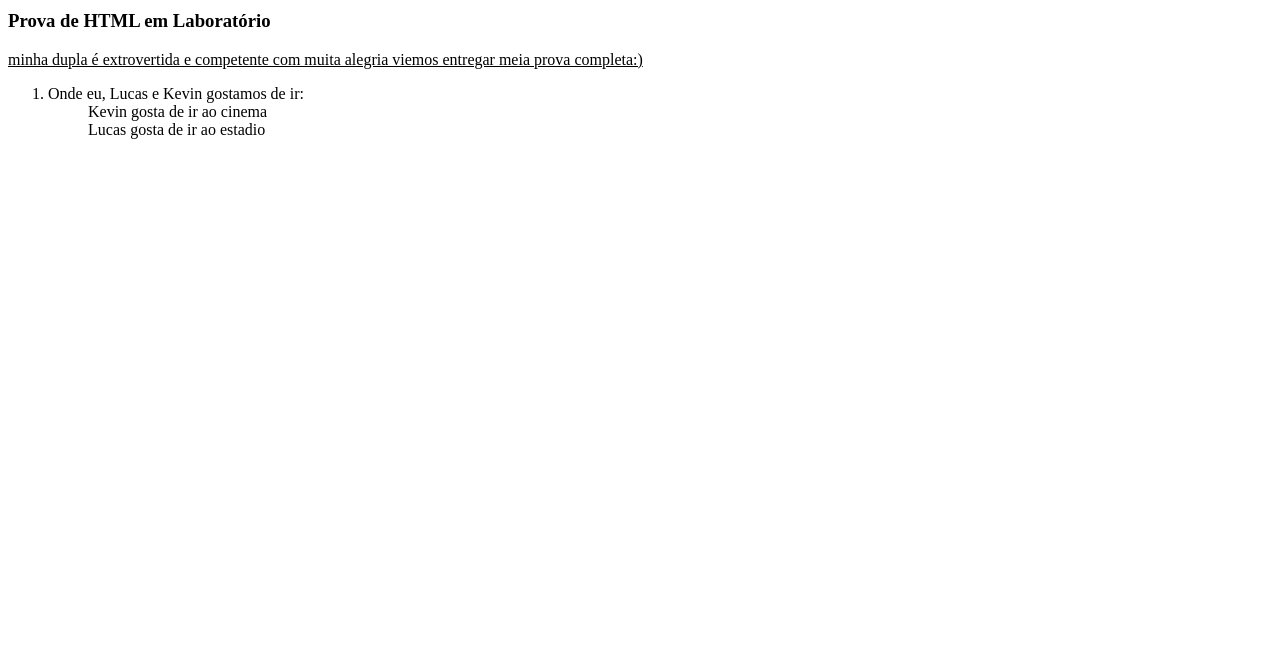
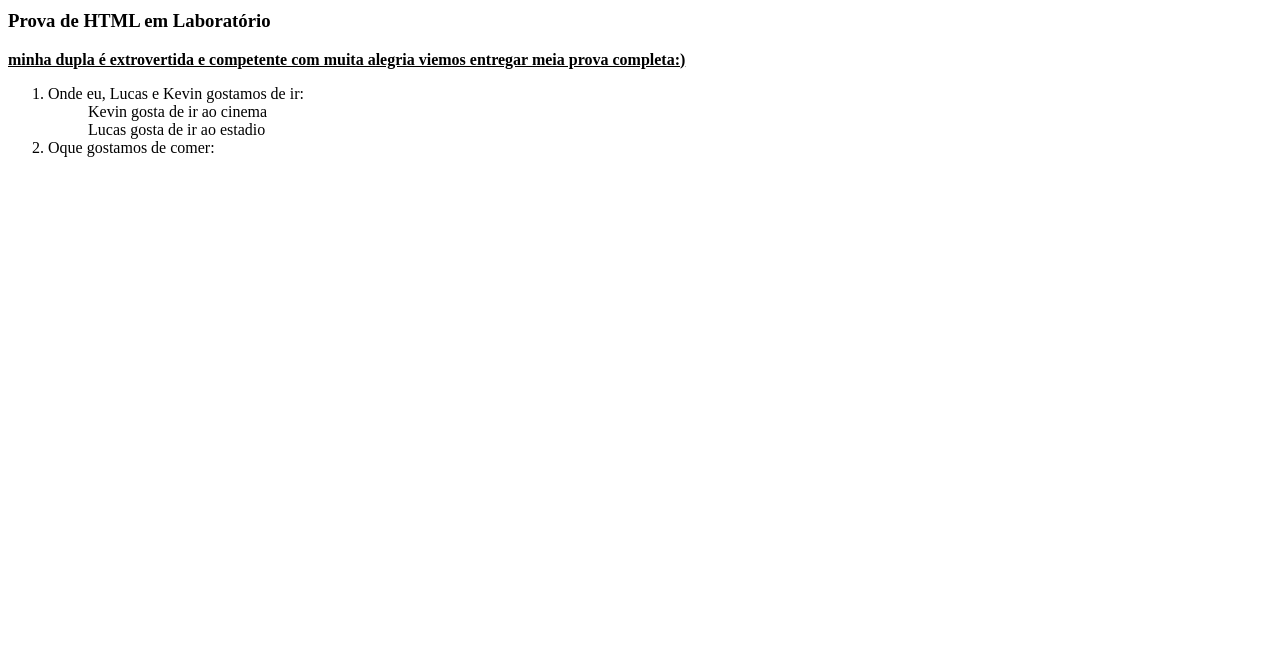
Before and after one commit to Luca5Febraio/Prova, a plain HTML site: page index.html in a window 1280 px wide. Shown: the part 128-800 px from the top of the page. Drawn offline with Linux system fonts and the light colour scheme.

Commit message:
Update index.html

```diff
--- a/index.html
+++ b/index.html
@@ -20,11 +20,12 @@
     <h1><strong>Programação (matematica II)</strong></h1>
     <h2><strong>Prova 1° Trimestre</strong></h2>
     <h3><strong>Prova de HTML em Laboratório</strong></h3>
-    <p1><u>minha dupla é extrovertida e competente com muita alegria viemos entregar meia prova completa:)</u></p1>
+    <p1><u><strong>minha dupla é extrovertida e competente com muita alegria viemos entregar meia prova completa:)</strong></u></p1>
     <ol>
      <li>Onde eu, Lucas e Kevin gostamos de ir:</li>
      <ul>Kevin gosta de ir ao cinema</ul>
      <ul>Lucas gosta de ir ao estadio</ul>
-
+     <li>Oque gostamos de comer:</li>
+     <ul></ul>
     </ol>
    </body>
```
